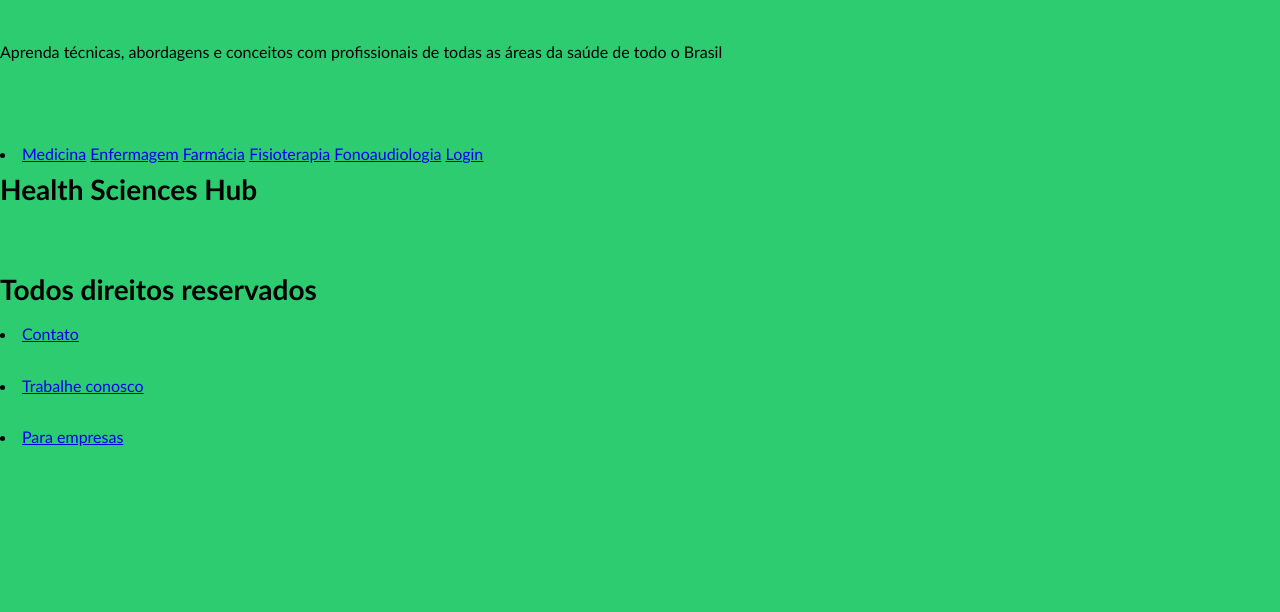
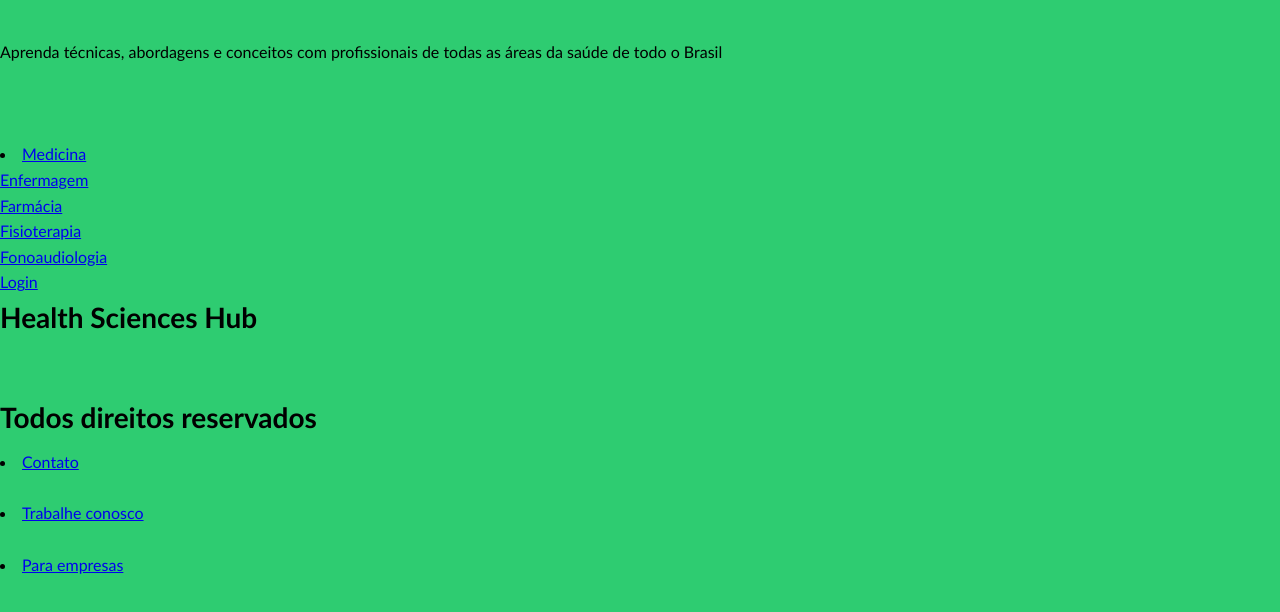
Before and after one commit to Cisfi/Plataforma-de-cursos, a plain HTML site: page Profissionais.html in a window 1280 px wide. Shown: the part 184-796 px from the top of the page. Drawn offline with Linux system fonts and the light colour scheme.

Commit message:
Update Profissionais.html

```diff
--- a/Profissionais.html
+++ b/Profissionais.html
@@ -27,11 +27,11 @@
 
         <div>
             <li>
-            <a href="medicina.html">Medicina</a>
-            <a href="enfermagem.html">Enfermagem</a>
-            <a href="farmácia.html">Farmácia</a>
-            <a href="fisioterapia.html">Fisioterapia</a>
-            <a href="fonoaudiologia.html">Fonoaudiologia</a>
+            <a href="medicina.html">Medicina</a><br>
+            <a href="enfermagem.html">Enfermagem</a><br>
+            <a href="farmácia.html">Farmácia</a><br>
+            <a href="fisioterapia.html">Fisioterapia</a><br>
+            <a href="fonoaudiologia.html">Fonoaudiologia</a><br>
             <a href="login.html">Login</a>
             </li>
 
```
